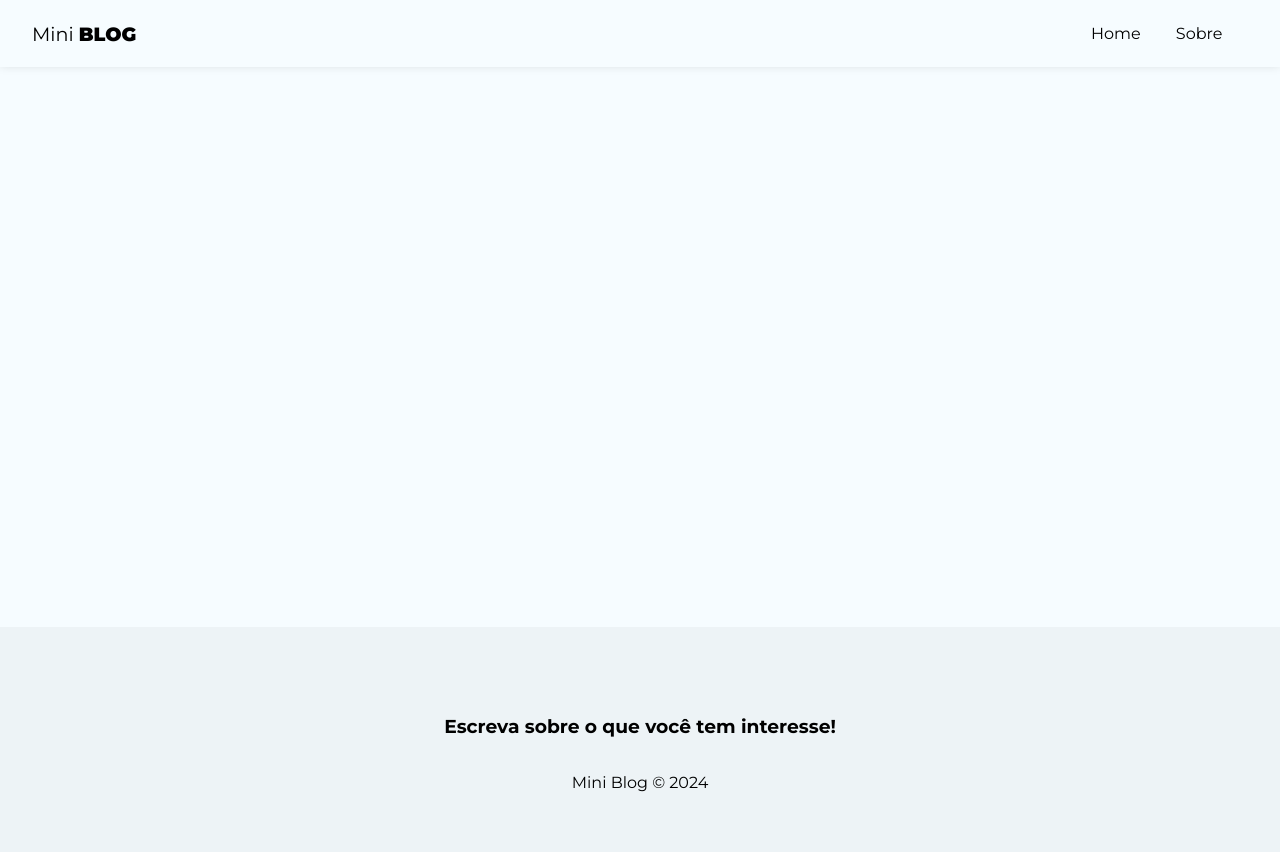
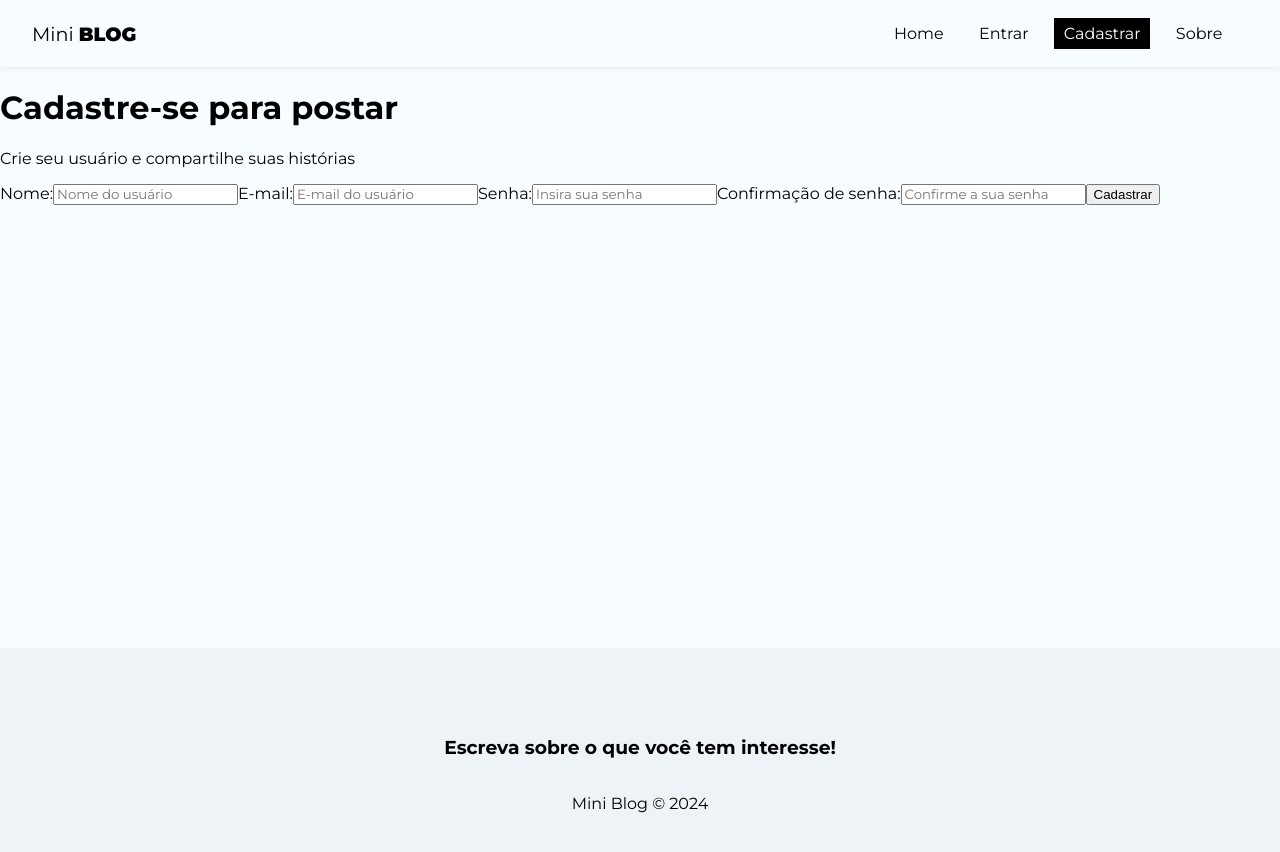
Before and after one commit to Victor-Hugo-SdS/miniblog, a React (Create React App) app: page /register in a window 1280 px wide. Shown: the top 852 px of the page. Built offline with nearby package versions, Linux system fonts and the light colour scheme.

Commit message:
form creation

```diff
--- a/src/App.js
+++ b/src/App.js
@@ -9,6 +9,8 @@
 import About from './pages/About/About';
 import Navbar from './components/Navbar';
 import Footer from './components/Footer';
+import Register from './pages/Register/Register';
+import Login from './pages/Login/Login';
 
 function App() {
   return (
@@ -19,6 +21,8 @@
           <Routes>
             <Route path='/' element={<Home />} />
             <Route path='/about' element={<About />} />
+            <Route path='/login' element={<Login />} />
+            <Route path='/register' element={<Register />} />
           </Routes>
         </div>
         <Footer />
--- a/src/components/Navbar.js
+++ b/src/components/Navbar.js
@@ -14,6 +14,12 @@
                 <NavLink to="/" className={({isActive}) => (isActive ? styles.active : "")}>Home</NavLink>
             </li>
             <li>
+                <NavLink to="/login" className={({isActive}) => (isActive ? styles.active : "")}>Entrar</NavLink>
+            </li>
+            <li>
+                <NavLink to="/register" className={({isActive}) => (isActive ? styles.active : "")}>Cadastrar</NavLink>
+            </li>
+            <li>
                 <NavLink to="/about" className={({isActive}) => (isActive ? styles.active : "")}>Sobre</NavLink>
             </li>
         </ul>
--- /dev/null
+++ b/src/pages/Login/Login.js
@@ -0,0 +1,11 @@
+import styles from './Login.module.css';
+
+const Login = () => {
+  return (
+    <div>
+        <h2>Login</h2>
+    </div>
+  );
+};
+
+export default Login;
--- /dev/null
+++ b/src/pages/Register/Register.js
@@ -0,0 +1,33 @@
+import styles from './Register.module.css';
+
+import {useState, useEffect} from 'react';
+
+const Register = () => {
+  return (
+    <div>
+        <h1>Cadastre-se para postar</h1>
+        <p>Crie seu usuário e compartilhe suas histórias</p>
+        <form>
+          <label>
+            <span>Nome:</span>
+            <input type="text" name='displayName' required placeholder='Nome do usuário' />
+          </label>
+          <label>
+            <span>E-mail:</span>
+            <input type="email" name='email' required placeholder='E-mail do usuário' />
+          </label>
+          <label>
+            <span>Senha:</span>
+            <input type="password" name='password' required placeholder='Insira sua senha' />
+          </label>
+          <label>
+            <span>Confirmação de senha:</span>
+            <input type="password" name='confirmPassword' required placeholder='Confirme a sua senha' />
+          </label>
+          <button className='btn'>Cadastrar</button>
+        </form>
+    </div>
+  );
+};
+
+export default Register;
--- /dev/null
+++ b/src/pages/Register/Register.module.css
@@ -0,0 +1,7 @@
+.register {
+    text-align: center;
+}
+
+.register p {
+    color: #aaa;
+}
```
Also changed, not shown: src/pages/Login/Login.module.css (added).
